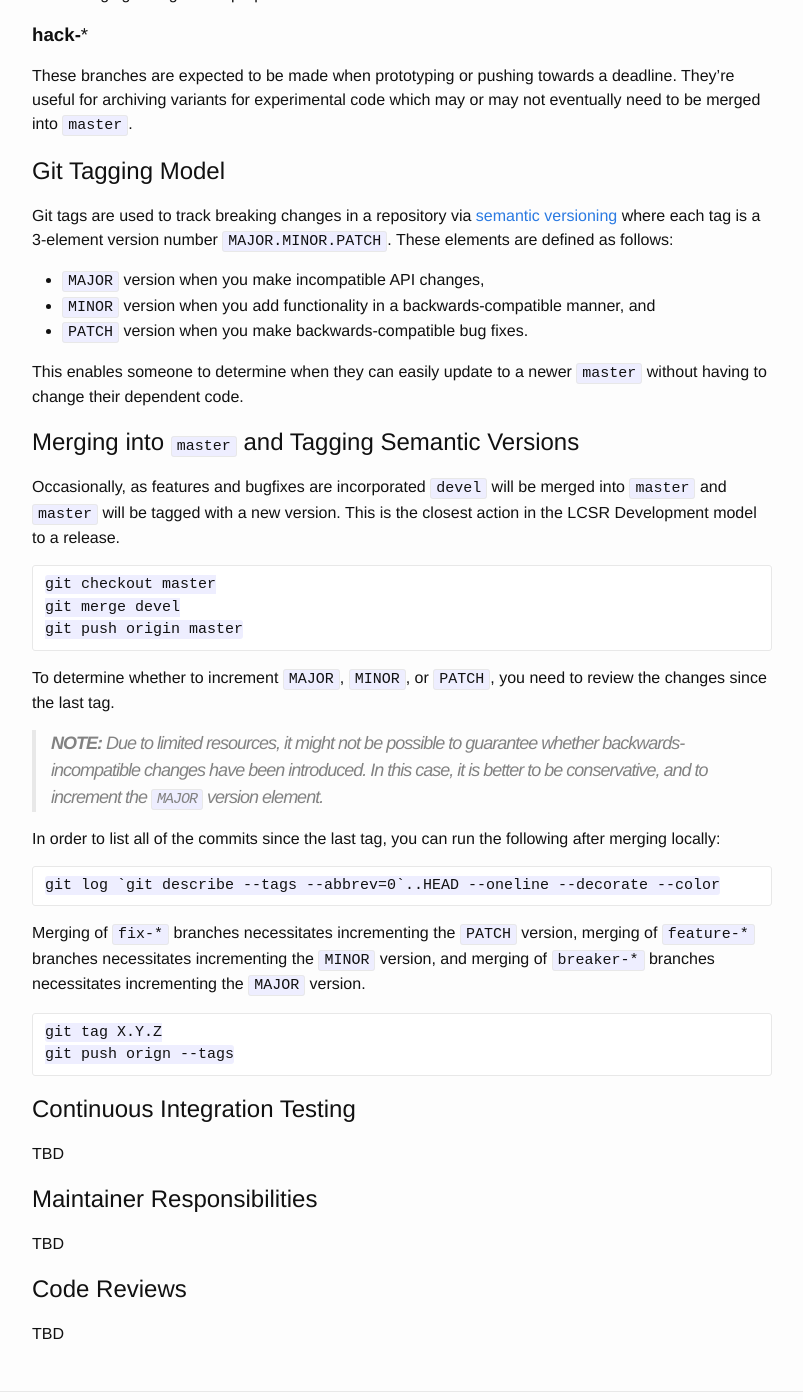
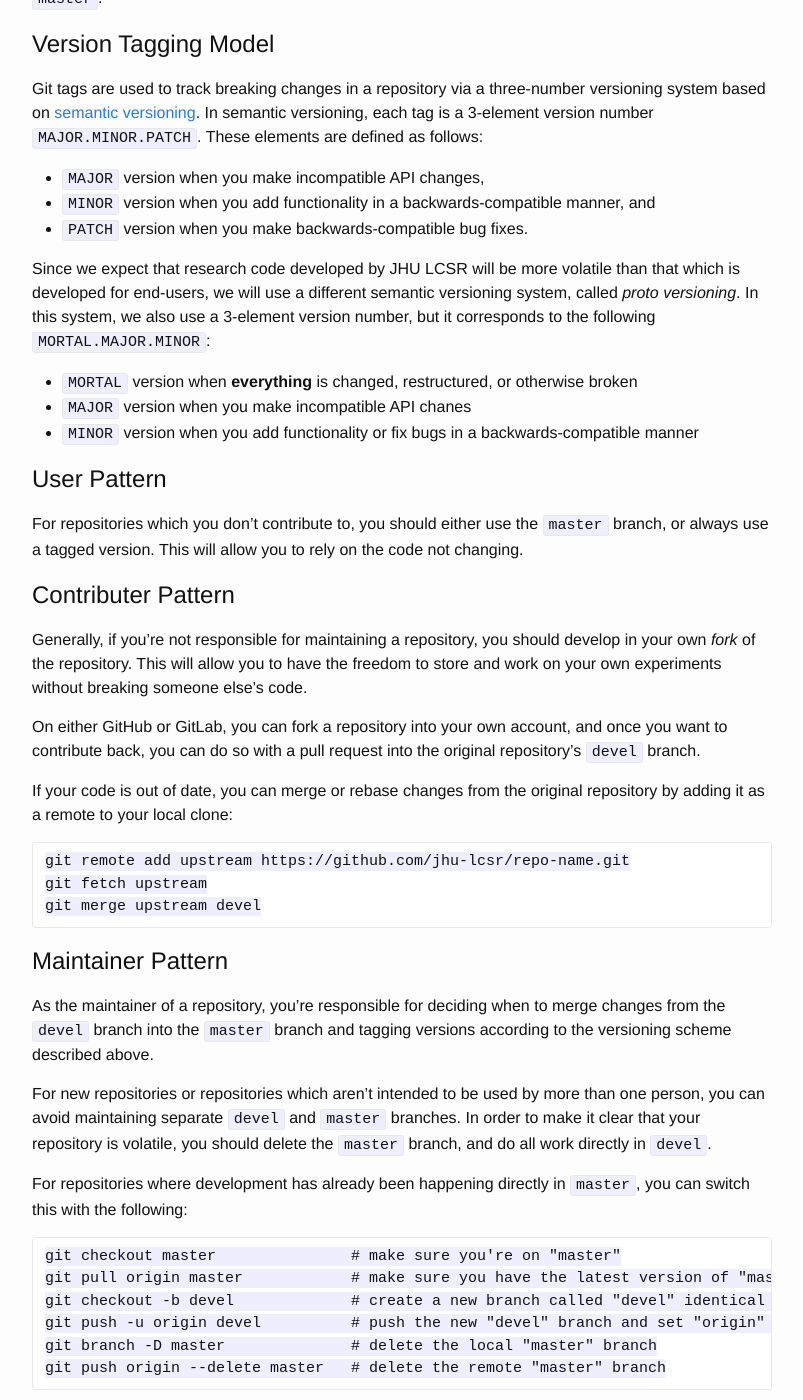
Before and after one commit to jhu-lcsr/jhu-lcsr.github.io, a Jekyll site: the page built from dev_guidelines.md, in a window 1280 px wide and 1400 px high, scrolled down 1799 px. Shown: the whole window, without its empty margins (238-1041 px from the left). Built offline with Jekyll 4.4.1, drawn with Linux system fonts in a browser that asks for light colours; Markdown is read by kramdown in place of the engine named in the settings; some of the changed text lies outside the part shown.

Commit message:
dev_guidelines: simpler branching model, description of proto versioning, more pattern details / use cases

````diff
--- a/_config.yml
+++ b/_config.yml
@@ -9,4 +9,4 @@
 github_username:  jhu-lcsr
 
 # Build settings
-markdown: kramdown
+markdown: redcarpet
--- a/dev_guidelines.md
+++ b/dev_guidelines.md
@@ -27,7 +27,7 @@
 
 ## Git Branching Model
 
-The branching model used by LCSR projects is essentially a simplified version
+The branching model used by LCSR projects based on a simplified version
 of the [Git Flow](http://nvie.com/posts/a-successful-git-branching-model/)
 development model. All repositories hosted on LCSR GitHub organizations must
 conform to this branching model.
@@ -37,10 +37,8 @@
 
 - **master** -- The main "operational" branch, which should never be broken.
 - **devel** -- The "volatile" branch where the latest features and bugfixes get integrated for multiple users to test.
-- **feature-***-- Branches for backwards-compatible features pending merge into `devel`
-- **fix-***-- Branches for backwards-compatible bugfixes pending merge into `devel`
-- **breaker-***-- Branches for breaking features pending merge into `devel`
-- **hack-*** -- Branches for variants of functionality which are done quickly for prototyping purposes.
+- **feature-xxx** -- Branches for features pending merge into `devel`
+- **hack-xxx** -- Branches for variants of functionality which are done quickly for prototyping purposes.
 
 Due to limited resources, we do not maintain release branches. As such,
 bugfixes do not get pushed back into older versions of the code, they are only
@@ -49,59 +47,114 @@
 ### **master**
 
 The `master` branch should always have an up-to-date `README.md` which
-describes how to build it for the target platforms.
+describes how to build it for the target platforms. This file should also
+give a high-level overview of the design of the package.
+
+This branch should be usable by people who expect the package to "just work"
+as described.
 
 ### **devel**
 
-The `devel` branch is used to test integration of features, breakers, and
-bugfixes before merging into `master`.
+The `devel` branch is used to test integration of features and
+bugfixes before merging into `master`. This branch should only be used
+by people who are ready to debug problems which may arise and who aren't worried
+about having to re-test their code.
 
-### **feature-***
+### **feature-xxx**
 
-These branches are *guaranteed* to not break any APIs or behaviors. If you
-can't guarantee that, then you should create a `breaker-*` branch, detailed in
-the next section.
+Features are either backwards-compatible or non-backwards compatible. When making
+a pull request, it should be determined whether a feature will break anything
+as described below.
+
+Backwards-compatible features include changes such as:
 
 * Adding functionality
 * Marking functionality as "deprecated"
 * Refactoring -- restructuring without changing public interfaces
 
-### **fix-***
-
-These branches shouldn't break APIs, but they may change behaviors if the
-behaviors were previously incorrect. If these changes aren't
-backwards-compatible, then they should be in a `breaker-*` branch.
-
-### **breaker-***
-
-These branches contain potentially-breaking changes which have any of the
-following effects:
+A non-backwards-compatible feature is any change which has any of the following
+effects:
 
 * Removing functionality
 * Changing the behavior of an algorithm
 * Changing the behavior of an APIa
 * Changing configuration properties
 
-### **hack-***
+### **hack-xxx**
 
 These branches are expected to be made when prototyping or pushing towards a
-deadline. They're useful for archiving variants for experimental code which may
-or may not eventually need to be merged into `master`.
+deadline. They're useful for archiving variants for experimental code which are
+not intended to eventually be merged into `master`.
 
-## Git Tagging Model
+## Version Tagging Model
 
-Git tags are used to track breaking changes in a repository via [semantic
-versioning](http://semver.org/) where each tag is a 3-element version number
+Git tags are used to track breaking changes in a repository via a three-number
+versioning system based on [semantic versioning](http://semver.org/). In
+semantic versioning, each tag is a 3-element version number
 `MAJOR.MINOR.PATCH`. These elements are defined as follows:
 
 - `MAJOR` version when you make incompatible API changes,
 - `MINOR` version when you add functionality in a backwards-compatible manner, and
 - `PATCH` version when you make backwards-compatible bug fixes.
 
-This enables someone to determine when they can easily update to a newer
-`master` without having to change their dependent code.
+Since we expect that research code developed by JHU LCSR will be more volatile
+than that which is developed for end-users, we will use a different semantic
+versioning system, called *proto versioning*. In this system, we also use a
+3-element version number, but it corresponds to the following `MORTAL.MAJOR.MINOR`:
 
-## Merging into `master` and Tagging Semantic Versions
+- `MORTAL` version when **everything** is changed, restructured, or otherwise broken
+- `MAJOR` version when you make incompatible API chanes
+- `MINOR` version when you add functionality or fix bugs in a backwards-compatible manner
+
+## User Pattern
+
+For repositories which you don't contribute to, you should either use the
+`master` branch, or always use a tagged version. This will allow you to rely on
+the code not changing.
+
+## Contributer Pattern
+
+Generally, if you're not responsible for maintaining a repository, you should develop
+in your own *fork* of the repository. This will allow you to have the freedom to store
+and work on your own experiments without breaking someone else's code.
+
+On either GitHub or GitLab, you can fork a repository into your own account, and once
+you want to contribute back, you can do so with a pull request into the original
+repository's `devel` branch.
+
+If your code is out of date, you can merge or rebase changes from the original repository
+by adding it as a remote to your local clone:
+
+```
+git remote add upstream https://github.com/jhu-lcsr/repo-name.git
+git fetch upstream
+git merge upstream devel
+```
+
+## Maintainer Pattern
+
+As the maintainer of a repository, you're responsible for deciding when to
+merge changes from the `devel` branch into the `master` branch and tagging
+versions according to the versioning scheme described above.
+
+For new repositories or repositories which aren't intended to be used by more
+than one person, you can avoid maintaining separate `devel` and `master` branches.
+In order to make it clear that your repository is volatile, you should delete
+the `master` branch, and do all work directly in `devel`.
+
+For repositories where development has already been happening directly in
+`master`, you can switch this with the following:
+
+```
+git checkout master               # make sure you're on "master"
+git pull origin master            # make sure you have the latest version of "master"
+git checkout -b devel             # create a new branch called "devel" identical to "master"
+git push -u origin devel          # push the new "devel" branch and set "origin" as it's upstream
+git branch -D master              # delete the local "master" branch
+git push origin --delete master   # delete the remote "master" branch
+```
+
+### Merging into `master` and Tagging Versions
 
 Occasionally, as features and bugfixes are incorporated `devel` will be merged
 into `master` and `master` will be tagged with a new version. This is the
@@ -113,7 +166,8 @@
 git push origin master
 ```
 
-To determine whether to increment `MAJOR`, `MINOR`, or `PATCH`, you need to review the changes since the last tag.
+To determine whether to increment `MORTAL`, `MAJOR` or `MINOR`, you need to
+review the changes since the last tag.
 
 > **NOTE:** Due to limited resources, it might not be possible to guarantee
 > whether backwards-incompatible changes have been introduced. In this case, it
@@ -126,24 +180,26 @@
 git log `git describe --tags --abbrev=0`..HEAD --oneline --decorate --color
 ```
 
-Merging of `fix-*` branches necessitates incrementing the `PATCH` version,
-merging of `feature-*` branches necessitates incrementing the `MINOR` version,
+Merging of  `feature-*` branches necessitates incrementing the `MINOR` version,
 and merging of `breaker-*` branches necessitates incrementing the `MAJOR`
 version.
 
 ```
-git tag X.Y.Z
+git tag $MORTAL.$MAJOR.$MINOR
 git push orign --tags
 ```
 
 ## Continuous Integration Testing
 
-TBD
+Continuous integration testing can be used to guarantee that a repository
+builds and passes any available tests. A simple way to do this which works well
+with GitHub is with [Travis](travis-ci.org).
 
-## Maintainer Responsibilities
+## Code Standards
 
-TBD
+The most important thing is to be consistent within a given project or
+repository.
 
 ## Code Reviews
 
-TBD
+Code reviews should be performed for all pull requests.
````
